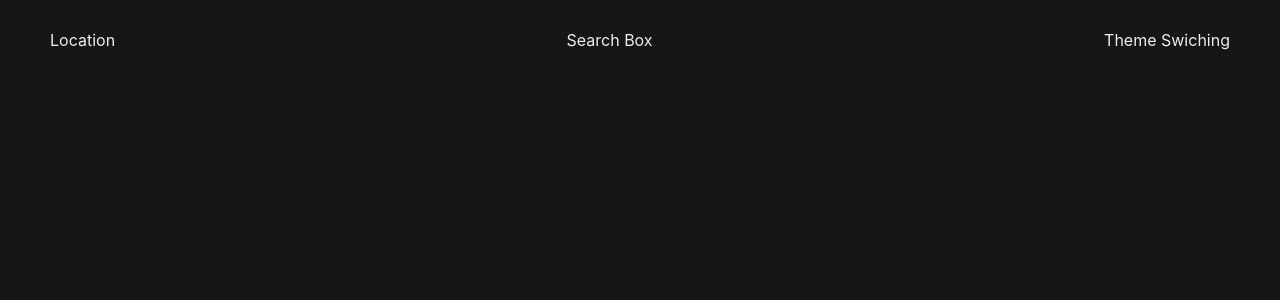
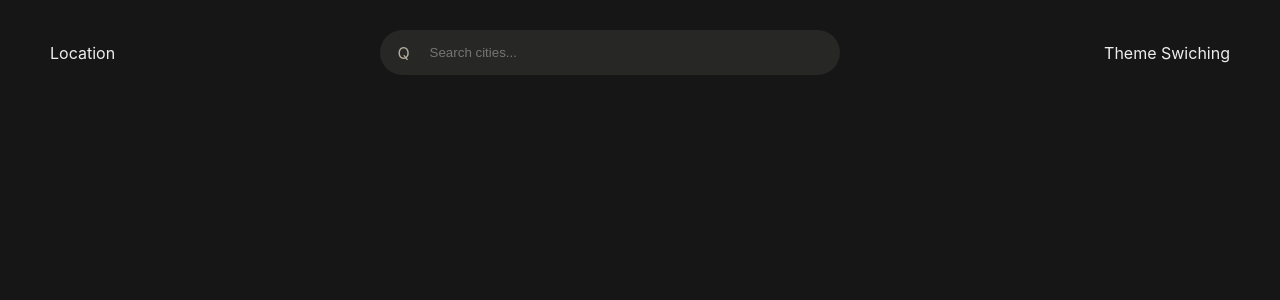
Before and after one commit to sajjadseifi/weather, a React (Create React App) app: page / in a window 1280 px wide. Shown: the top 300 px of the page. Built offline with nearby package versions, Linux system fonts and the light colour scheme.

Commit message:
feature : add search box to navigation layout

```diff
--- a/src/layout/Navigation/Navigation.tsx
+++ b/src/layout/Navigation/Navigation.tsx
@@ -1,4 +1,5 @@
 import React, { FC } from "react";
+import Search from "./components/Search/Search";
 import styles from './Navigation.module.css';
 
 interface NavigationProps {
@@ -11,7 +12,7 @@ const Navigation : FC<NavigationProps> = (props) =>{
             <nav className={styles.Navigation}>
                 <ul className={styles.Container}>
                     <li>Location</li>
-                    <li>Search Box</li>
+                    <li><Search/></li>
                     <li>Theme Swiching</li>
                 </ul>
             </nav>
--- /dev/null
+++ b/src/layout/Navigation/components/Search/Search.tsx
@@ -0,0 +1,14 @@
+import React from "react";
+import Input from "../../../../components/input/Input";
+
+
+const Search = () => {
+    return <Input
+        input={{
+            placeholder:"Search cities..."
+        }}
+        icon={'Q'}
+    />
+}
+
+export default Search;
```
Also changed, not shown: src/layout/Navigation/components/Search/Search.module.css (added).
